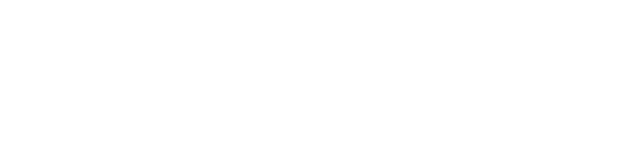
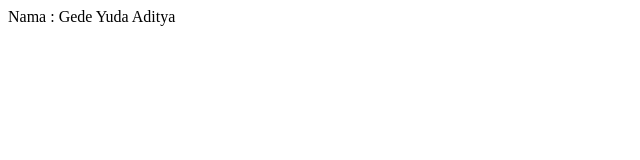
Before and after one commit to GedeYudaAditya/YudaRepo, a plain HTML site: page HalamanWeb/index.html in a window 1280 px wide. Shown: the whole page, without its empty margins (0-640 px from the left). Drawn offline with Linux system fonts and the light colour scheme.

Commit message:
Isi nama

```diff
--- a/HalamanWeb/index.html
+++ b/HalamanWeb/index.html
@@ -7,6 +7,7 @@
     <title>Yuda</title>
 </head>
 <body>
+    Nama : Gede Yuda Aditya
 
 </body>
 </html>
```
